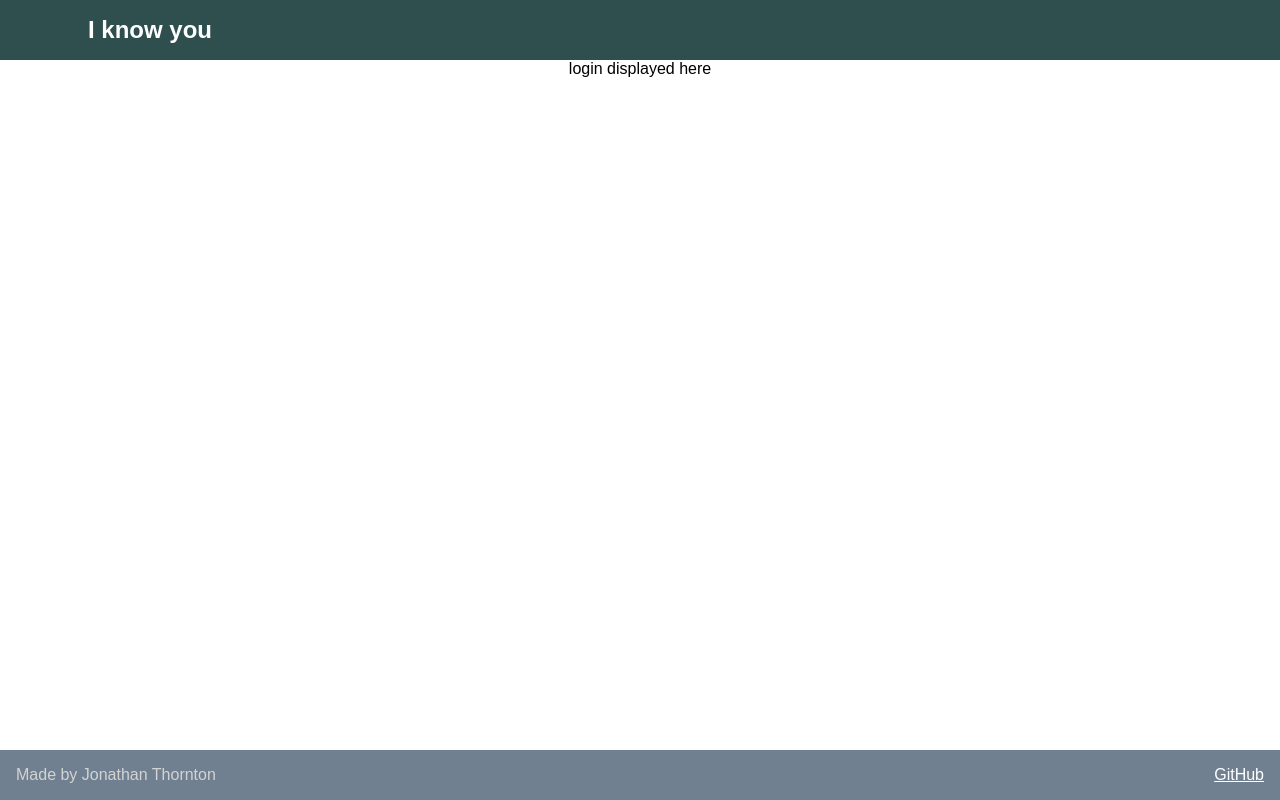
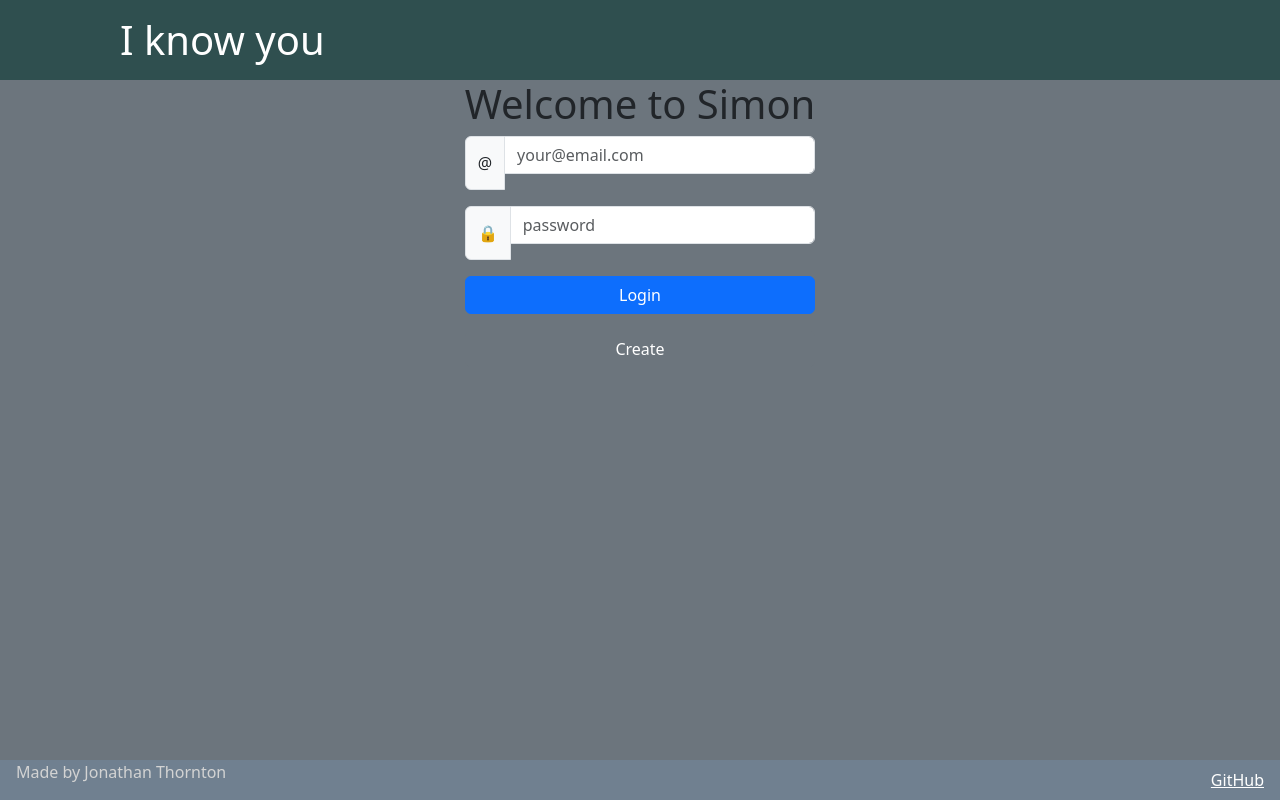
Before and after one commit to apretado/startup, a React (Vite) app: page / in a window 1280 px wide. Built offline with nearby package versions, Linux system fonts and the light colour scheme.

Commit message:
Create react login

```diff
--- a/package.json
+++ b/package.json
@@ -8,7 +8,9 @@
     "vite": "^5.2.8"
   },
   "dependencies": {
+    "bootstrap": "^5.3.3",
     "react": "^18.2.0",
+    "react-bootstrap": "^2.10.2",
     "react-dom": "^18.2.0",
     "react-router-dom": "^6.22.3"
   }
--- a/src/app.jsx
+++ b/src/app.jsx
@@ -1,10 +1,17 @@
 import React from 'react';
 import { BrowserRouter, NavLink, Route, Routes } from 'react-router-dom';
-import { Login } from "./login/login";
-import { Play } from "./play/play";
+import { Login } from './login/login';
+import { Play } from './play/play';
+import { AuthState } from './login/authState';
+import 'bootstrap/dist/css/bootstrap.min.css';
 import './app.css';
 
 export default function App() {
+    const [userName, setUserName] = React.useState(localStorage.getItem('userName') || '');
+    const currentAuthState = userName ? AuthState.Authenticated : AuthState.Unauthenticated;
+    const [authState, setAuthState] = React.useState(currentAuthState);
+
+
     return (
         <BrowserRouter>
             <div className='body'>
@@ -17,7 +24,20 @@
                 </header>
 
                 <Routes>
-                <Route path='/' element={<Login />} exact />
+                    <Route
+                        path='/'
+                        element={
+                        <Login
+                            userName={userName}
+                            authState={authState}
+                            onAuthChange={(userName, authState) => {
+                            setAuthState(authState);
+                            setUserName(userName);
+                            }}
+                        />
+                        }
+                        exact
+                    />
                     <Route path='/play' element={<Play />} />
                     <Route path='*' element={<NotFound />} />
                 </Routes>
--- /dev/null
+++ b/src/login/authState.js
@@ -0,0 +1,9 @@
+export class AuthState {
+  static Unknown = new AuthState('unknown');
+  static Authenticated = new AuthState('authenticated');
+  static Unauthenticated = new AuthState('unauthenticated');
+
+  constructor(name) {
+    this.name = name;
+  }
+}
--- /dev/null
+++ b/src/login/authenticated.css
@@ -0,0 +1,5 @@
+.playerName {
+  color: rgb(118, 190, 210);
+  font-size: 1.5em;
+  padding: 0.5em;
+}
--- /dev/null
+++ b/src/login/authenticated.jsx
@@ -0,0 +1,35 @@
+import React from 'react';
+import { useNavigate } from 'react-router-dom';
+
+import Button from 'react-bootstrap/Button';
+
+import './authenticated.css';
+
+export function Authenticated(props) {
+  const navigate = useNavigate();
+
+  function logout() {
+    fetch(`/api/auth/logout`, {
+      method: 'delete',
+    })
+      .catch(() => {
+        // Logout failed. Assuming offline
+      })
+      .finally(() => {
+        localStorage.removeItem('userName');
+        props.onLogout();
+      });
+  }
+
+  return (
+    <div>
+      <div className='playerName'>{props.userName}</div>
+      <Button variant='primary' onClick={() => navigate('/play')}>
+        Play
+      </Button>
+      <Button variant='secondary' onClick={() => logout()}>
+        Logout
+      </Button>
+    </div>
+  );
+}
--- a/src/login/login.jsx
+++ b/src/login/login.jsx
@@ -1,28 +1,26 @@
 import React from 'react';
 
-export function Login() {
+import { Unauthenticated } from './unauthenticated';
+import { Authenticated } from './authenticated';
+import { AuthState } from './authState';
+
+export function Login({ userName, authState, onAuthChange }) {
   return (
-    <main>
-      <div>login displayed here</div>
+    <main className='container-fluid bg-secondary text-center'>
+      <div>
+        {authState !== AuthState.Unknown && <h1>Welcome to Simon</h1>}
+        {authState === AuthState.Authenticated && (
+          <Authenticated userName={userName} onLogout={() => onAuthChange(userName, AuthState.Unauthenticated)} />
+        )}
+        {authState === AuthState.Unauthenticated && (
+          <Unauthenticated
+            userName={userName}
+            onLogin={(loginUserName) => {
+              onAuthChange(loginUserName, AuthState.Authenticated);
+            }}
+          />
+        )}
+      </div>
     </main>
   );
 }
-
-// <div id="loginControls" style="display: none">
-//     <h2>Sign in</h2>
-//     <label for="username">Username</label>
-//     <br />
-//     <input type="text" id="userName" placeholder="Username" />
-//     <br />
-//     <label for="name">Password</label>
-//     <br />
-//     <input type="password" id="userPassword" placeholder="Password" />
-//     <br />
-//     <button onclick="loginUser()">Login</button>
-//     <button onclick="createUser()">Create</button>
-// </div>
-// <div id="playControls" style="display: none">
-//     <div id="playerName"></div>
-//     <button onclick="play()">Play</button>
-//     <button onclick="logout()">Logout</button>
-// </div>
--- /dev/null
+++ b/src/login/messageDialog.jsx
@@ -0,0 +1,15 @@
+import React from 'react';
+
+import Button from 'react-bootstrap/Button';
+import Modal from 'react-bootstrap/Modal';
+
+export function MessageDialog(props) {
+  return (
+    <Modal {...props} show={props.message} centered>
+      <Modal.Body>{props.message}</Modal.Body>
+      <Modal.Footer>
+        <Button onClick={props.onHide}>Close</Button>
+      </Modal.Footer>
+    </Modal>
+  );
+}
--- /dev/null
+++ b/src/login/unauthenticated.jsx
@@ -0,0 +1,69 @@
+import React from 'react';
+
+import Button from 'react-bootstrap/Button';
+import {MessageDialog} from './messageDialog';
+
+export function Unauthenticated(props) {
+  const [userName, setUserName] = React.useState(props.userName);
+  const [password, setPassword] = React.useState('');
+  const [displayError, setDisplayError] = React.useState(null);
+
+  async function loginUser() {
+    loginOrCreate(`/api/auth/login`);
+  }
+
+  async function createUser() {
+    loginOrCreate(`/api/auth/create`);
+  }
+
+  async function loginOrCreate(endpoint) {
+    const response = await fetch(endpoint, {
+      method: 'post',
+      body: JSON.stringify({email: userName, password: password}),
+      headers: {
+        'Content-type': 'application/json; charset=UTF-8',
+      },
+    });
+    if (response?.status === 200) {
+      localStorage.setItem('userName', userName);
+      props.onLogin(userName);
+    } else {
+      const body = await response.json();
+      setDisplayError(`⚠ Error: ${body.msg}`);
+    }
+  }
+
+  return (
+    <>
+      <div>
+        <div className='input-group mb-3'>
+          <span className='input-group-text'>@</span>
+          <input
+            className='form-control'
+            type='text'
+            value={userName}
+            onChange={(e) => setUserName(e.target.value)}
+            placeholder='your@email.com'
+          />
+        </div>
+        <div className='input-group mb-3'>
+          <span className='input-group-text'>🔒</span>
+          <input
+            className='form-control'
+            type='password'
+            onChange={(e) => setPassword(e.target.value)}
+            placeholder='password'
+          />
+        </div>
+        <Button variant='primary' onClick={() => loginUser()}>
+          Login
+        </Button>
+        <Button variant='secondary' onClick={() => createUser()}>
+          Create
+        </Button>
+      </div>
+
+      <MessageDialog message={displayError} onHide={() => setDisplayError(null)} />
+    </>
+  );
+}
--- a/vite.config.js
+++ b/vite.config.js
@@ -3,9 +3,9 @@
 export default defineConfig({
   server: {
     proxy: {
-      '/api': 'http://localhost:3000',
+      '/api': 'http://localhost:4000',
       '/ws': {
-        target: 'ws://localhost:3000',
+        target: 'ws://localhost:4000',
         ws: true,
       },
     },
```
Also changed, not shown: 1 other file (tests, documents, lock files or other folders). Lines whose indentation alone changed are shown as unchanged.
